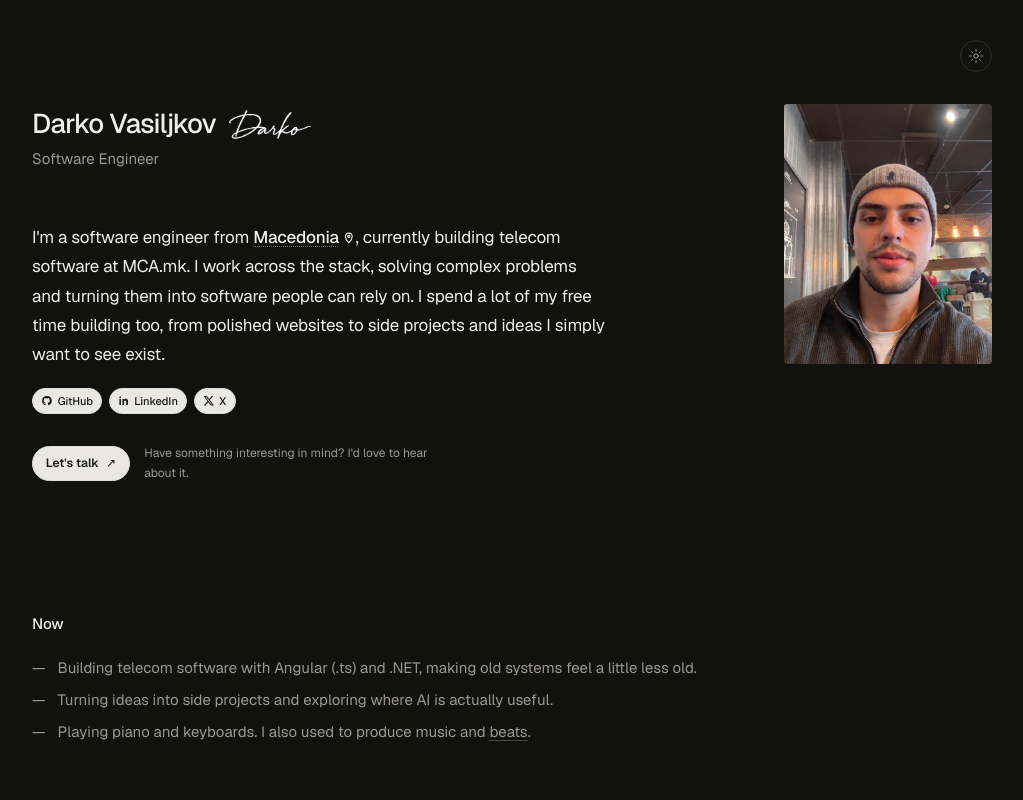
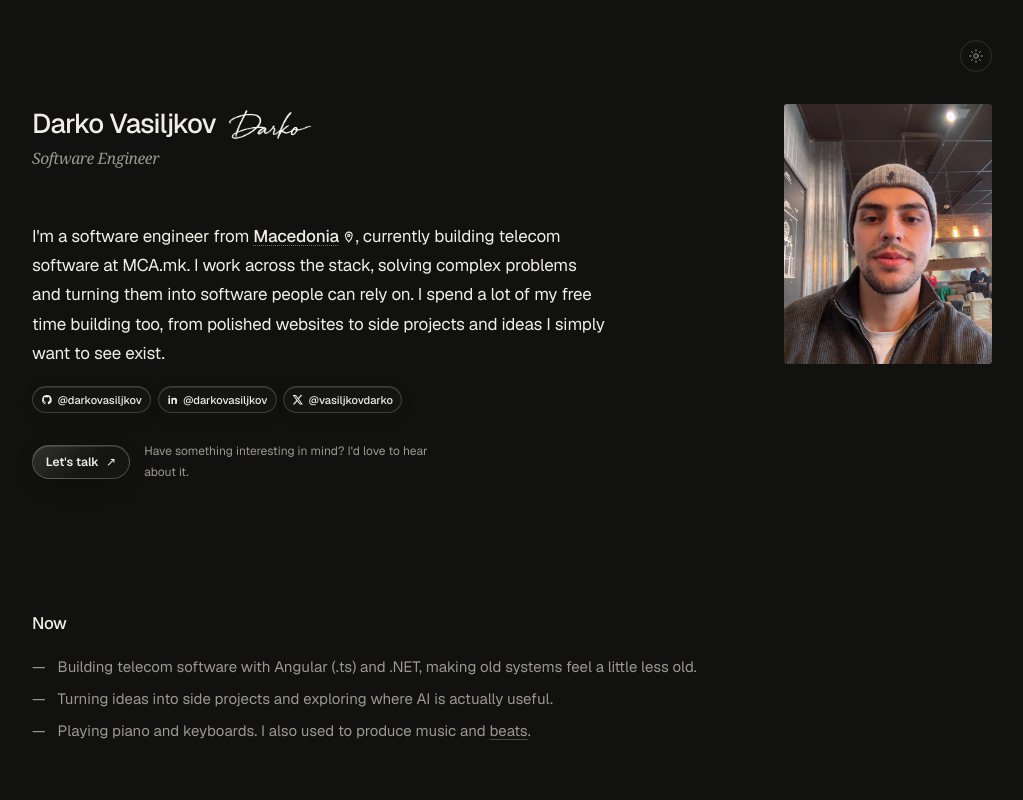
Before and after one commit to darkovasiljkov/darkovasiljkov.com, a Next.js app: page / in a window 1280 px wide. Shown: the top 800 px of the page, without its empty margins (128-1151 px from the left). Built offline with nearby package versions, Linux system fonts and the light colour scheme.

Commit message:
feat: update social links and improve styling for buttons and hero section

```diff
--- a/app/content.ts
+++ b/app/content.ts
@@ -207,7 +207,7 @@ export const timeline = [
     year: "2021",
     event:
       "Started studying Software Engineering at FCSE-UKIM and began freelancing on Upwork",
-  },
+  }
 ] as const;
 
 export const contactLinks = [
@@ -229,11 +229,18 @@ export const contactLinks = [
 ] as const;
 
 export const primaryContactLinks = [
-  contactLinks[0],
-  contactLinks[1],
+  {
+    ...contactLinks[0],
+    handle: "@darkovasiljkov",
+  },
+  {
+    ...contactLinks[1],
+    handle: "@darkovasiljkov",
+  },
   {
     label: "X",
     href: "https://x.com/vasiljkovdarko",
     external: true,
+    handle: "@vasiljkovdarko",
   },
 ] as const;
--- a/app/globals.css
+++ b/app/globals.css
@@ -173,9 +173,12 @@ button {
 
 .hero-descriptor {
   margin-top: 0.3rem;
-  color: var(--muted);
-  font-size: 0.9375rem;
-  line-height: 1.5rem;
+    color: var(--muted);
+  font-family: Georgia, "Times New Roman", serif;
+  font-size:0.9805rem;
+  line-height: 1.45;
+  font-style: italic;
+  letter-spacing: -0.025em;
 }
 
 .hero-introduction {
@@ -308,15 +311,27 @@ button {
 }
 
 .lets-talk-button {
+  position: relative;
+  isolation: isolate;
   display: inline-flex;
   gap: 0.45rem;
   align-items: center;
   min-height: 2.15rem;
   padding: 0.35rem 0.8rem;
-  border: 1px solid #deddd7;
+  border: 1px solid color-mix(in srgb, var(--foreground) 24%, transparent);
   border-radius: 999px;
-  background: #e9e8e2;
-  color: #1b1b18;
+  background:
+    linear-gradient(
+      135deg,
+      color-mix(in srgb, var(--foreground) 13%, transparent),
+      transparent 58%
+    ),
+    color-mix(in srgb, var(--surface) 68%, transparent);
+  box-shadow:
+    inset 0 1px 0 rgb(255 255 255 / 13%),
+    0 0.4rem 1.4rem rgb(0 0 0 / 14%);
+  backdrop-filter: blur(12px);
+  color: var(--foreground);
   font-size: 0.75rem;
   font-weight: 550;
   line-height: 1rem;
@@ -324,12 +339,22 @@ button {
   transition:
     border-color 140ms ease,
     background-color 140ms ease,
+    box-shadow 180ms ease,
     transform 140ms ease;
 }
 
 .lets-talk-button:hover {
-  border-color: #f8f7f2;
-  background: #f8f7f2;
+  border-color: color-mix(in srgb, var(--foreground) 42%, transparent);
+  background:
+    linear-gradient(
+      135deg,
+      color-mix(in srgb, var(--foreground) 20%, transparent),
+      transparent 58%
+    ),
+    color-mix(in srgb, var(--surface-hover) 88%, transparent);
+  box-shadow:
+    inset 0 1px 0 rgb(255 255 255 / 18%),
+    0 0.65rem 1.7rem rgb(0 0 0 / 18%);
   transform: translateY(-1px);
 }
 
@@ -350,10 +375,14 @@ button {
   min-height: 1.65rem;
   padding: 0.14rem 0.52rem 0.16rem;
   cursor: pointer;
-  border: 1px solid #deddd7;
+  border: 1px solid color-mix(in srgb, var(--foreground) 19%, transparent);
   border-radius: 999px;
-  background: #e9e8e2;
-  color: #1b1b18;
+  background: color-mix(in srgb, var(--surface) 62%, transparent);
+  box-shadow:
+    inset 0 1px 0 rgb(255 255 255 / 12%),
+    0 0.25rem 0.9rem rgb(0 0 0 / 9%);
+  backdrop-filter: blur(10px);
+  color: var(--foreground);
   font-size: 0.6875rem;
   font-weight: 500;
   line-height: 1rem;
@@ -379,9 +408,9 @@ button {
 }
 
 .social-links a:hover {
-  border-color: #f8f7f2;
-  background: #f8f7f2;
-  color: #11110f;
+  border-color: color-mix(in srgb, var(--foreground) 38%, transparent);
+  background: color-mix(in srgb, var(--surface-hover) 86%, transparent);
+  color: var(--foreground);
   transform: translateY(-1px);
 }
 
@@ -413,10 +442,10 @@ button {
 }
 
 .section-block h2 {
-  font-size: 0.9375rem;
+  font-size: 1.045rem;
   font-weight: 500;
   line-height: 1.5rem;
-  letter-spacing: -0.01em;
+  letter-spacing: -0.02em;
 }
 
 .dash-list {
@@ -1006,6 +1035,7 @@ footer ul {
   .hero-portrait {
     width: min(100%, 14rem);
     margin-top: 3.25rem;
+    margin-inline: auto;
   }
 
   .section-block,
--- a/app/page.tsx
+++ b/app/page.tsx
@@ -162,7 +162,7 @@ export default function Home() {
                         : {})}
                     >
                       <SocialIcon name={link.label} />
-                      {link.label}
+                      {link.handle}
                     </a>
                   </li>
                 ))}
--- a/app/site.ts
+++ b/app/site.ts
@@ -1,6 +1,6 @@
 export const siteConfig = {
   name: "Darko Vasiljkov",
-  title: "Darko Vasiljkov — Software Engineer",
+  title: "Darko Vasiljkov",
   description:
     "Software engineer in Macedonia building reliable web systems, custom software, and polished digital products.",
   url: "https://darkovasiljkov.com",
```
